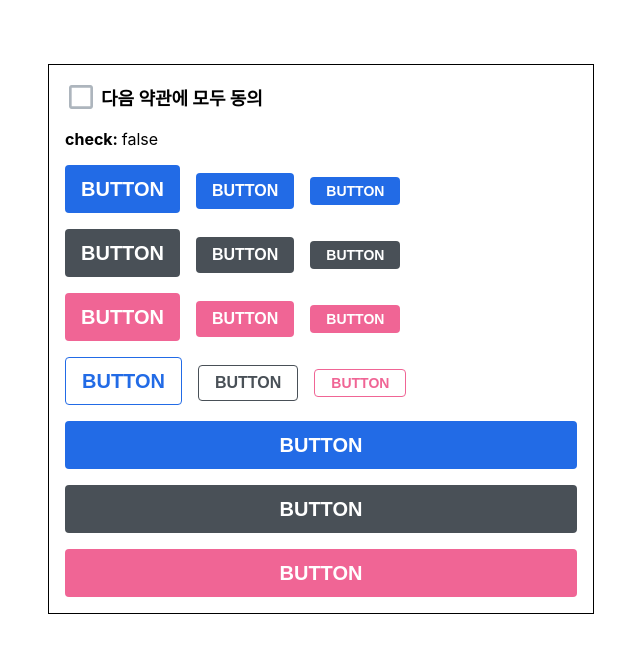
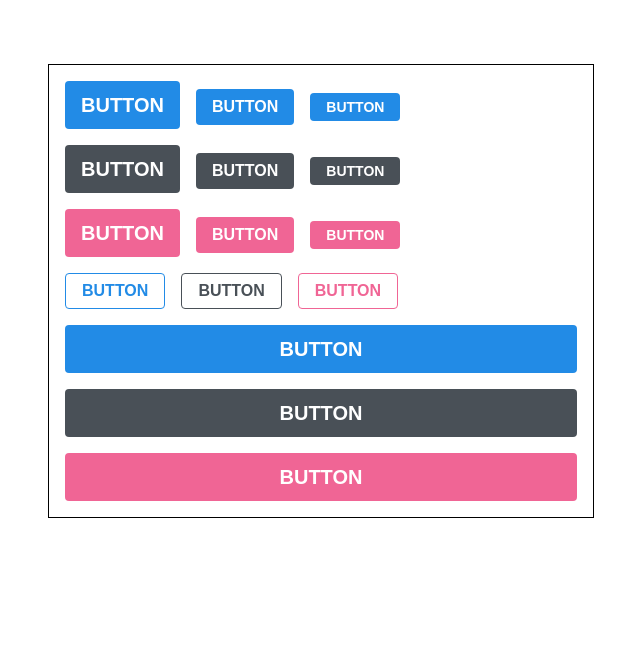
Before and after one commit to camp-son/react-practice, a React (Create React App) app: page / in a window 1280 px wide. Shown: the top 652 px of the page, without its empty margins (319-959 px from the left). Built offline with nearby package versions, Linux system fonts and the light colour scheme.

Commit message:
SCSS to styled-component

```diff
--- a/package.json
+++ b/package.json
@@ -11,10 +11,12 @@
     "eslint-config-prettier": "^8.3.0",
     "immer": "^9.0.3",
     "node-sass": "4.14.1",
+    "polished": "^4.1.3",
     "react": "^17.0.2",
     "react-dom": "^17.0.2",
     "react-icons": "^4.2.0",
     "react-scripts": "4.0.3",
+    "styled-components": "^5.3.0",
     "web-vitals": "^1.0.1"
   },
   "scripts": {
--- a/src/App.js
+++ b/src/App.js
@@ -1,31 +1,53 @@
 import './App.scss';
-import React, {useState} from 'react';
-import Button from './components/Button/Button';
-import Checkbox from './components/Checkbox/Checkbox';
+import React from 'react';
+import styled, {css, ThemeProvider} from 'styled-components';
+import Button from './components/StyledButton/StyledButton';
+
+const Circle = styled.div`
+    width: 5rem;
+    height: 5rem;
+    background: ${(props) => props.color || 'black'};
+    border-radius: 50%;
+    ${(props) =>
+        props.huge &&
+        css`
+            width: 10rem;
+            height: 10rem;
+        `}
+`;
+
+const AppBlock = styled.div`
+    width: 512px;
+    margin: 0 auto;
+    margin-top: 4rem;
+    border: 1px solid black;
+    padding: 1rem;
+`;
+
+const ButtonGroup = styled.div`
+    & + & {
+        margin-top: 1rem;
+    }
+`;
 
 function App() {
-    const [check, setCheck] = useState(false);
-    const onChange = (e) => {
-        setCheck(e.target.checked);
-    };
-
     return (
-        <div className="App">
-            <Checkbox checked={check} onChange={onChange}>
-                다음 약관에 모두 동의
-            </Checkbox>
-            <p>
-                <b>check: </b>
-                {check ? 'true' : 'false'}
-            </p>
-            <div className="buttons">
-                <Button size="large" onClick={() => console.log('On click !!')}>
-                    BUTTON
-                </Button>
+        <ThemeProvider
+            theme={{
+                palette: {
+                    blue: '#228be6',
+                    gray: '#495057',
+                    pink: '#f06595',
+                },
+            }}
+        >
+            <AppBlock>
+                <ButtonGroup>
+                    <Button size="large">BUTTON</Button>
                     <Button>BUTTON</Button>
                     <Button size="small">BUTTON</Button>
-            </div>
-            <div className="buttons">
+                </ButtonGroup>
+                <ButtonGroup>
                     <Button size="large" color="gray">
                         BUTTON
                     </Button>
@@ -33,8 +55,8 @@
                     <Button size="small" color="gray">
                         BUTTON
                     </Button>
-            </div>
-            <div className="buttons">
+                </ButtonGroup>
+                <ButtonGroup>
                     <Button size="large" color="pink">
                         BUTTON
                     </Button>
@@ -42,19 +64,17 @@
                     <Button size="small" color="pink">
                         BUTTON
                     </Button>
-            </div>
-            <div className="buttons">
-                <Button size="large" outline>
-                    BUTTON
-                </Button>
+                </ButtonGroup>
+                <ButtonGroup>
+                    <Button outline>BUTTON</Button>
                     <Button color="gray" outline>
                         BUTTON
                     </Button>
-                <Button size="small" color="pink" outline>
+                    <Button color="pink" outline>
                         BUTTON
                     </Button>
-            </div>
-            <div className="buttons">
+                </ButtonGroup>
+                <ButtonGroup>
                     <Button size="large" fullWidth>
                         BUTTON
                     </Button>
@@ -64,8 +84,9 @@
                     <Button size="large" color="pink" fullWidth>
                         BUTTON
                     </Button>
-            </div>
-        </div>
+                </ButtonGroup>
+            </AppBlock>
+        </ThemeProvider>
     );
 }
 
--- a/src/components/Button/Button.scss
+++ b/src/components/Button/Button.scss
@@ -1,4 +1,4 @@
-$blue: #226be6;
+$blue: #228be6;
 $gray: #495057;
 $pink: #f06595;
 
--- /dev/null
+++ b/src/components/StyledButton/StyledButton.js
@@ -0,0 +1,108 @@
+import {darken, lighten} from 'polished';
+import styled, {css} from 'styled-components';
+
+const colorStyle = css`
+    ${({theme, color}) => {
+        const selected = theme.palette[color];
+
+        return css`
+            background: ${selected};
+
+            &:hover {
+                background: ${lighten(0.1, selected)};
+            }
+            &:active {
+                background: ${darken(0.1, selected)};
+            }
+			${(props) =>
+                props.outline &&
+                css`
+                    color: ${selected};
+                    background: none;
+                    border: 1px solid ${selected};
+                    &:hover {
+                        color: white;
+                        background: ${selected};
+                    }
+                `}}
+        `;
+    }}
+`;
+
+const sizes = {
+    large: {
+        height: 3,
+        fontSize: 1.25,
+    },
+    medium: {
+        height: 2.25,
+        fontSize: 1,
+    },
+    small: {
+        height: 1.75,
+        fontSize: 0.875,
+    },
+};
+
+const sizeStyle = css`
+    ${({size}) =>
+        css`
+            height: ${sizes[size].height}rem;
+            font-size: ${sizes[size].fontSize}rem;
+        `}
+`;
+
+const fullWidthStyle = css`
+    ${(props) =>
+        props.fullWidth &&
+        css`
+            width: 100%;
+            justify-content: center;
+            &:not(:first-child) {
+                margin-left: 0;
+                margin-top: 1rem;
+            }
+        `}
+`;
+
+const StyledButton = styled.button`
+    outline: none;
+    border: none;
+    border-radius: 4px;
+    color: white;
+    font-weight: bold;
+    cursor: pointer;
+    padding-left: 1rem;
+    padding-right: 1rem;
+
+    ${sizeStyle}
+
+    ${colorStyle}
+
+    &:not(:first-child) {
+        margin-left: 1rem;
+    }
+
+    ${fullWidthStyle}
+`;
+
+const Button = ({children, color, size, outline, fullWidth, ...rest}) => {
+    return (
+        <StyledButton
+            color={color}
+            size={size}
+            outline={outline}
+            fullWidth={fullWidth}
+            {...rest}
+        >
+            {children}
+        </StyledButton>
+    );
+};
+
+Button.defaultProps = {
+    color: 'blue',
+    size: 'medium',
+};
+
+export default Button;
```
Also changed, not shown: src/App.copy.scss.js (added, +72 -0 lines), 1 other file (tests, documents, lock files or other folders). Lines whose indentation alone changed are shown as unchanged.
